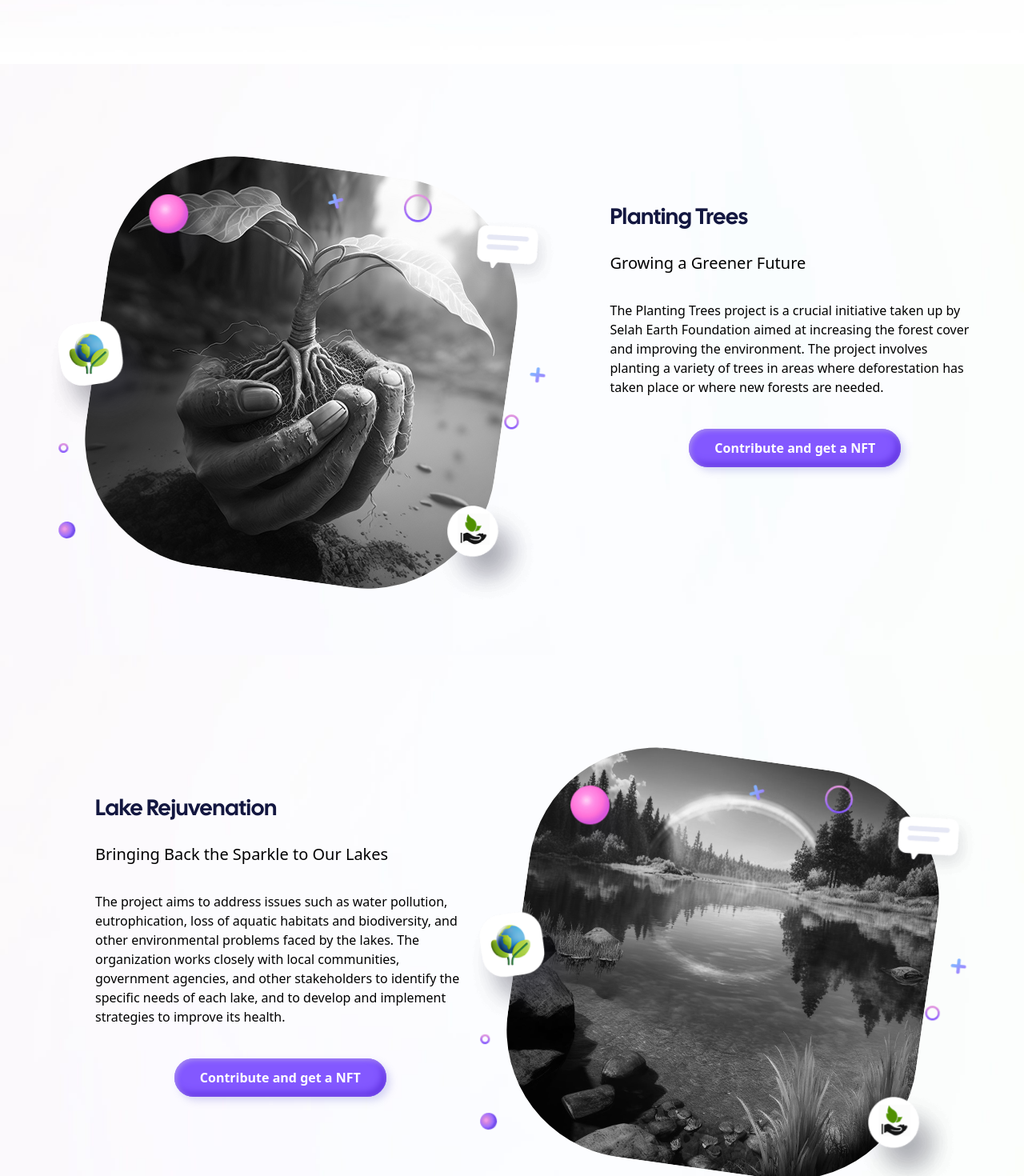
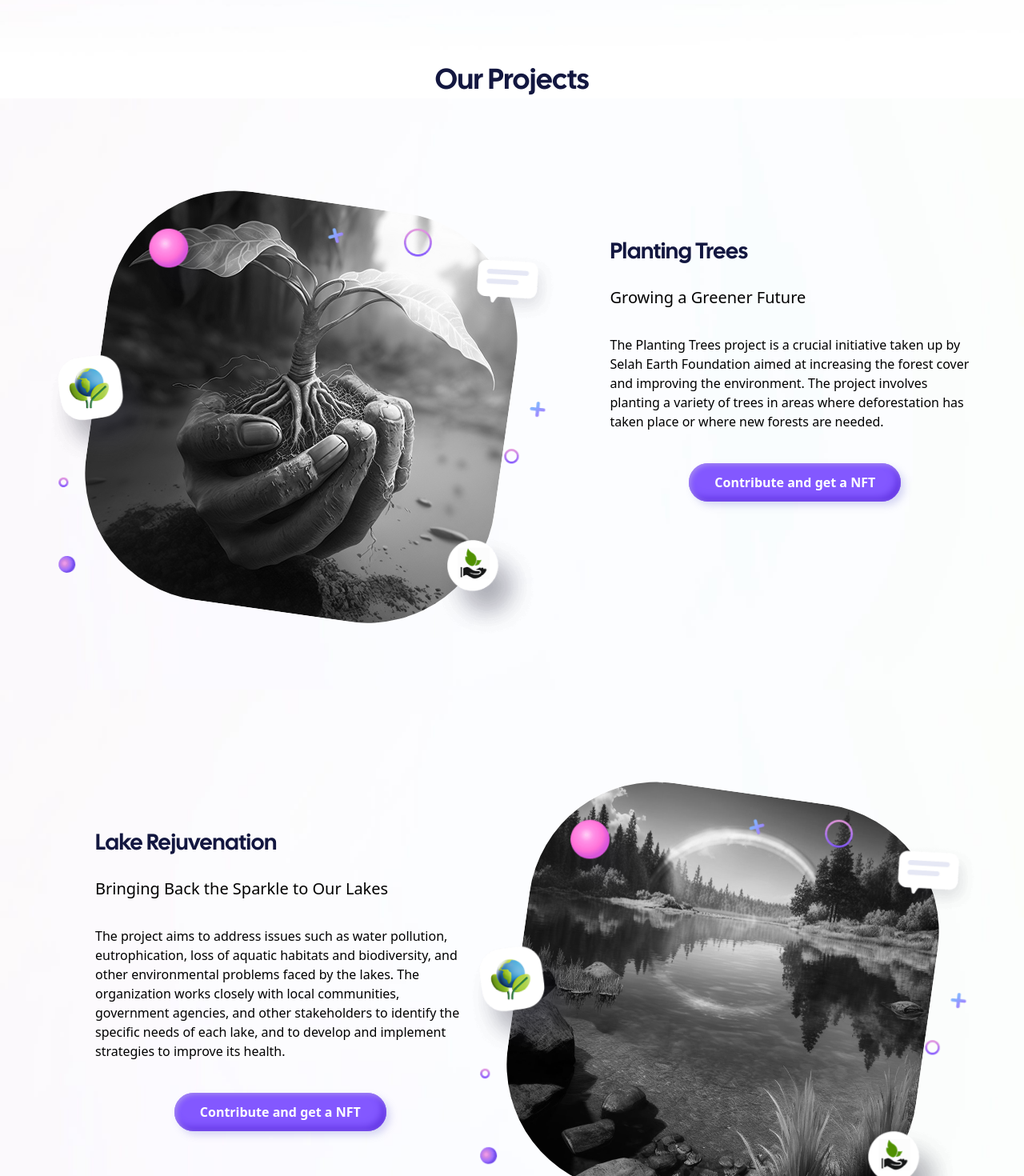
Before and after one commit to skdonepudi/nanban-website, a Next.js app: page / in a window 1280 px wide. Shown: the part 720-2190 px from the top of the page at 80% size. Built offline with nearby package versions, Linux system fonts and the light colour scheme.

Commit message:
added two new routes and scroll on click

```diff
--- a/components/hero/index.jsx
+++ b/components/hero/index.jsx
@@ -1,8 +1,11 @@
+
+import Image from "next/image";
 import Link from "next/link";
-import Image from "next/image";
 import { HiCurrencyDollar } from "react-icons/hi";
 import { BsCurrencyBitcoin } from "react-icons/bs";
 import { IoImage } from "react-icons/io5";
+import { Link as ScrollLink, animateScroll as scroll } from "react-scroll";
+
 const Hero_2 = () => {
   return (
     <>
@@ -33,27 +36,38 @@ const Hero_2 = () => {
             </p>
             <div className="md:inline-flex space-x-4  space-y-12 md:space-y-0 mt-10 ">
               <div>
-                <Link href="">
+                <Link
+                href=""
+                >
                   <a className="bg-accent shadow-accent-volume hover:bg-accent-dark w-36 rounded-full py-3 px-8 text-center font-semibold text-white transition-all">
                     Donate <HiCurrencyDollar className="inline-block text-lg" />
                   </a>
                 </Link>
               </div>
               <div className="">
-                <Link href="">
+                <Link
+             href=""
+                >
                   <a className="bg-accent shadow-accent-volume hover:bg-accent-dark w-36 rounded-full py-3 px-8 text-center font-semibold text-white transition-all">
                     Donate crypto{" "}
                     <BsCurrencyBitcoin className="inline-block text-lg" />
                   </a>
                 </Link>
               </div>
-              <div>
-                <Link href="/contribute">
-                  <a className="bg-accent shadow-accent-volume hover:bg-accent-dark w-36 rounded-full py-3 px-8 text-center font-semibold text-white transition-all normal-case">
+              <div className="">
+                <ScrollLink
+                  activeClass="active"
+                  to="section1"
+                  spy={true}
+                  smooth={true}
+                  offset={-10}
+                  duration={130}
+                >
+                  <span className="bg-accent   shadow-accent-volume hover:bg-accent-dark  rounded-full py-3 px-8  text-center font-semibold text-white transition-all normal-case">
                     Contribute and get a NFT{" "}
                     <IoImage className="inline-block text-lg" />
-                  </a>
-                </Link>
+                  </span>
+                </ScrollLink>
               </div>
               {/* <Link href="/collection/explore_collection">
 								<a className="text-accent shadow-accent-volume hover:bg-accent-dark hover:shadow-accent-volume w-36 rounded-full bg-white py-3 px-8 text-center font-semibold transition-all hover:text-white">
--- /dev/null
+++ b/components/ourProjects.jsx
@@ -0,0 +1,11 @@
+import React from 'react'
+
+function OurProjects() {
+  return (
+    <h2 className="text-jacarta-700 text-3xl xl:text-4xl text-center font-display  dark:text-white">
+       Our Projects
+      </h2>
+  )
+}
+
+export default OurProjects
--- a/components/projectDesc.jsx
+++ b/components/projectDesc.jsx
@@ -1,3 +1,4 @@
+import Image from "next/image";
 import Link from "next/link";
 
 const ImageComponent = ({ imageSrc }) => {
@@ -20,6 +21,7 @@ const ImageComponent = ({ imageSrc }) => {
   );
 };
 
+
 const Description = ({ title, tagline, description }) => {
   return (
     <div className="py-20 lg:w-[45%] lg:pl-16">
@@ -31,7 +33,7 @@ const Description = ({ title, tagline, description }) => {
       </p>
       <p className="dark:text-jacarta-300 mb-10 normal-case">{description}</p>
       <div className="flex justify-center sm:space-x-10">
-        <Link href="/contribute">
+        <Link href={title==="Planting Trees"?"/contribute":{ pathname: "/nft", query: { cls: title.toLowerCase().split(" ").join("-")} }}>
           <a
             href="#"
             className="inline-block normal-case rounded-full bg-accent py-3 px-8 text-center font-semibold text-white shadow-accent-volume transition-all hover:bg-accent-dark"
@@ -52,13 +54,14 @@ export default function ProjectDesc({
   imageSrc,
 }) {
   return (
-    <div>
+    <div id={title==="Planting Trees"?"section1":""}>
       <section className="dark:bg-jacarta-800 relative pt-12  lg:py-24">
         <picture className="pointer-events-none absolute inset-0 -z-10 dark:hidden">
-          <img
+          <Image
+
             src="/images/gradient_light.jpg"
             alt="gradient"
-            className="h-full w-full"
+            layout="fill"
           />
         </picture>
         <div className="container">
--- a/package.json
+++ b/package.json
@@ -39,12 +39,12 @@
     "react-icons": "^4.7.1",
     "react-modal-video": "^1.2.10",
     "react-redux": "^8.0.2",
+    "react-scroll": "^1.8.9",
     "react-tabs": "^5.1.0",
     "sass": "^1.49.9",
-
+    "sharp": "^0.30.3",
     "swiper": "^8.2.4",
-    "uuid": "^9.0.0",
-    "sharp": "^0.30.3"
+    "uuid": "^9.0.0"
   },
   "devDependencies": {
     "autoprefixer": "10.4.5",
--- a/pages/contribute.jsx
+++ b/pages/contribute.jsx
@@ -17,7 +17,7 @@ export default function MainPage() {
         </h1>
 
         <div className="flex flex-wrap items-center justify-around max-w-5xl mt-6 sm:w-full ">
-          <Link href={{ pathname: "/home2", query: { cls: "Silver" } }}>
+          <Link href={{ pathname: "/nft", query: { cls: "Silver" } }}>
             <div className="bg-gray-800 rounded-lg shadow-lg overflow-hidden hover:scale-110 transition-transform duration-500">
               <img
                 src="/backend/images/1.jpg"
--- a/pages/home/index.jsx
+++ b/pages/home/index.jsx
@@ -2,13 +2,18 @@ import ProjectDesc from "@/components/projectDesc";
 import React from "react";
 import ImageTitle from "@/components/imageTitle";
 import Hero_2 from "@/components/hero";
+import OurProjects from "@/components/ourProjects";
+
 
 const Home_1 = () => {
   const banner = "/images/banner.jpg";
+
   return (
     <div className="">
       <Hero_2 />
+      <OurProjects/>
       <ProjectDesc
+  id="section1"
         left={true}
         title={"Planting Trees"}
         tagline={"Growing a Greener Future"}
@@ -18,6 +23,7 @@ const Home_1 = () => {
         imageSrc="images/planting.jpg"
       />
       <ProjectDesc
+      id="section2"
         left={false}
         title={"Lake Rejuvenation"}
         tagline={"Bringing Back the Sparkle to Our Lakes"}
@@ -26,7 +32,9 @@ const Home_1 = () => {
         }
         imageSrc="images/lake.jpeg"
       />
+
       <ProjectDesc
+      id="section3"
         left={true}
         title={"Organic and Sustainable Farming"}
         tagline={"Sowing the Seeds of Change"}
```
Also changed, not shown: 2 other files (tests, documents, lock files or other folders).
